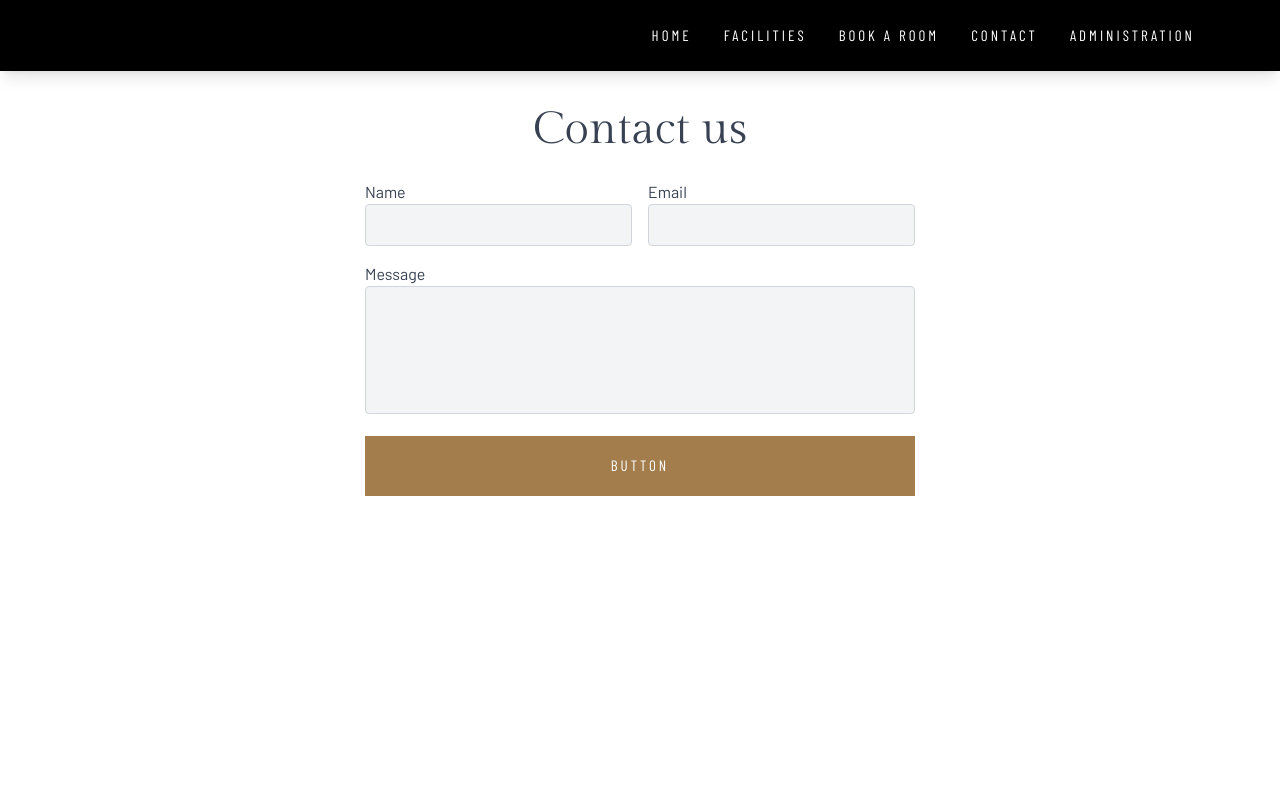
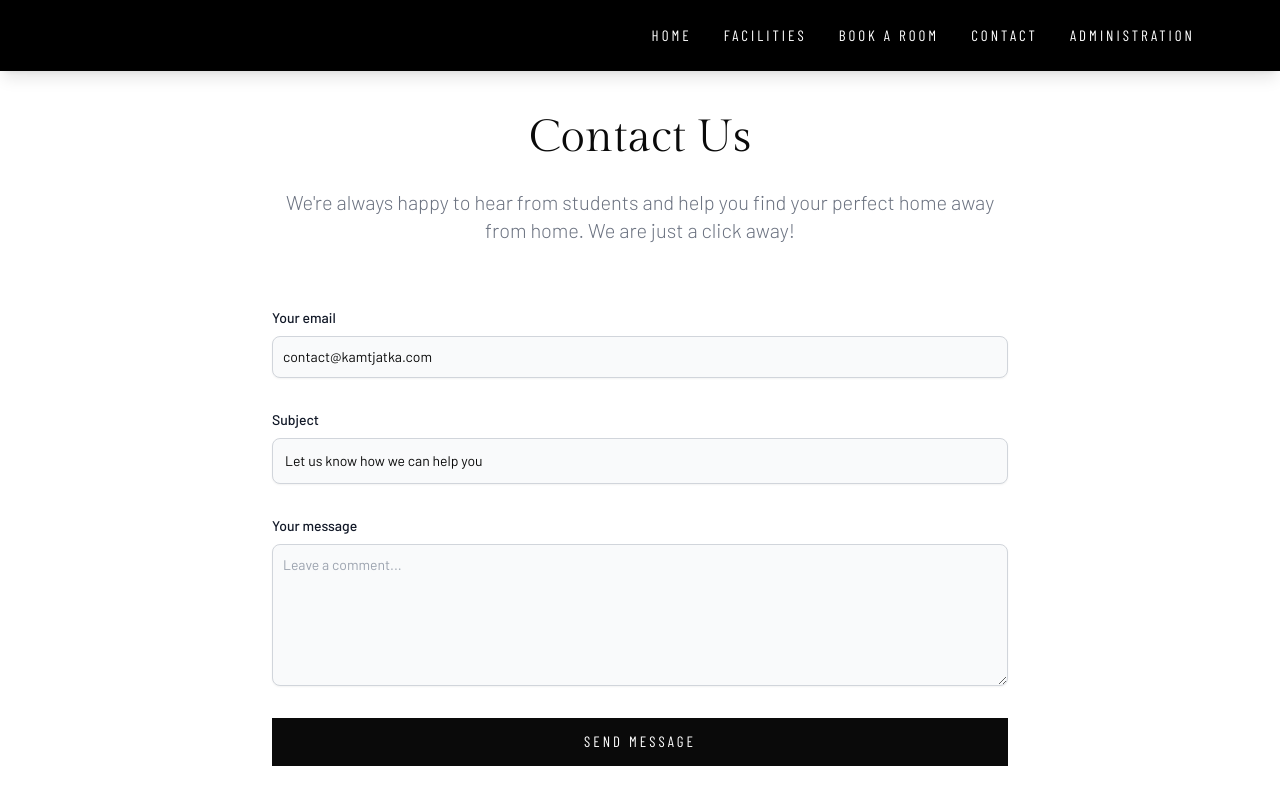
Before and after one commit to shacalul/BachelorWebApp, a React (Create React App) app: page /contact in a window 1280 px wide. Shown: the top 800 px of the page. Built offline with nearby package versions, Linux system fonts and the light colour scheme; a web font is replaced by a local one.

Commit message:
Finished Contact us page and started on the booking a room page. There is still some work needed to be done on it.

```diff
--- a/package.json
+++ b/package.json
@@ -17,6 +17,7 @@
     "react-date-picker": "^9.2.0",
     "react-dom": "^18.2.0",
     "react-scripts": "5.0.1",
+    "react-telephone": "^1.3.2",
     "web-vitals": "^2.1.4"
   },
   "scripts": {
--- a/src/App.js
+++ b/src/App.js
@@ -8,6 +8,7 @@ import BottomAppbar from "./components/Navbar/BottomAppBar";
 import Home from "./pages/Home";
 import CategoryDetails from "./pages/CategoryDetails";
 import Contact from "./pages/Contact";
+import BookRoom from "./pages/BookRoom";
 //react router
 import { createBrowserRouter, RouterProvider } from "react-router-dom";
 
@@ -24,6 +25,10 @@ const router = createBrowserRouter([
     path: "/contact",
     element: <Contact />,
   },
+  {
+    path: "bookaroom",
+    element: <BookRoom />,
+  },
 ]);
 
 const App = () => {
--- a/src/components/Navbar/TopAppbar.js
+++ b/src/components/Navbar/TopAppbar.js
@@ -15,7 +15,7 @@ const TopAppBar = ({ currentPage }) => {
   }, []);
 
   const headerBgColor = () => {
-    if (currentPage === "/contact") {
+    if (currentPage === "/contact" || "/bookaroom") {
       return "bg-black py-6 shadow-lg";
     } else {
       return "bg-transparent py-8";
@@ -42,7 +42,7 @@ const TopAppBar = ({ currentPage }) => {
           <a href="" className="hover:text-accent transition">
             Facilities
           </a>
-          <a href="" className="hover:text-accent transition">
+          <a href="bookaroom" className="hover:text-accent transition">
             Book a room
           </a>
           <a href="/contact" className="hover:text-accent transition">
--- /dev/null
+++ b/src/pages/BookRoom.js
@@ -0,0 +1,164 @@
+import React from "react";
+import { Phone } from "react-telephone";
+
+const BookRoom = () => {
+  return (
+    <div className="min-h-screen">
+      <div class="flex items-center justify-center p-12 py-24">
+        <div class="mx-auto w-full max-w-[550px]">
+          <div class="py-8 lg:py-16 px-4 mx-auto max-w-screen-md">
+            <h2 class="h2 text-center ">Room booking</h2>
+            <p class="mb-8 lg:mb-16 font-light text-center text-gray-500 dark:text-gray-400 sm:text-xl">
+              We're always happy to hear from students and help you find your
+              perfect home away from home. We are just a click away!
+            </p>
+            <div class="-mx-3 flex flex-wrap">
+              <div class="w-full sm:w-1/3 px-3 mb-5">
+                <div class="mb-5">
+                  <label
+                    for="fName"
+                    class="mb-3 block text-base font-medium text-[#07074D]"
+                  >
+                    First Name
+                  </label>
+                  <input
+                    type="text"
+                    name="fName"
+                    id="fName"
+                    placeholder="First Name"
+                    class="w-full rounded-md border border-[#e0e0e0] bg-white py-3 px-6 text-base font-medium text-[#6B7280] outline-none focus:border-[#6A64F1] focus:shadow-md"
+                  />
+                </div>
+              </div>
+              <div class="w-full px-3 sm:w-1/2">
+                <div class="mb-5">
+                  <label
+                    for="lName"
+                    class="mb-3 block text-base font-medium text-[#07074D]"
+                  >
+                    Last Name
+                  </label>
+                  <input
+                    type="text"
+                    name="lName"
+                    id="lName"
+                    placeholder="Last Name"
+                    class="w-full rounded-md border border-[#e0e0e0] bg-white py-3 px-6 text-base font-medium text-[#6B7280] outline-none focus:border-[#6A64F1] focus:shadow-md"
+                  />
+                </div>
+              </div>
+            </div>
+            {/*Phone number and country code*/}
+            <div class="-mx-3 flex flex-wrap">
+              <div class="w-full px-3 sm:w-1/2">
+                <div class="mb-5">
+                  <label
+                    for="fName"
+                    class="mb-3 block text-base font-medium text-[#07074D]"
+                  >
+                    Country
+                  </label>
+                  <Phone>
+                    <Phone.Country className="w-full rounded-md border border-[#e0e0e0] bg-white py-3 px-6 text-base font-medium text-[#6B7280] outline-none focus:border-[#6A64F1] focus:shadow-md" />
+                  </Phone>
+                </div>
+              </div>
+              <div class="w-full px-3 sm:w-1/2">
+                <div class="mb-5">
+                  <label
+                    for="lName"
+                    class="mb-3 block text-base font-medium text-[#07074D]"
+                  >
+                    Phone number
+                  </label>
+                  <Phone>
+                    <Phone.Number className="w-full rounded-md border border-[#e0e0e0] bg-white py-3 px-6 text-base font-medium text-[#6B7280] outline-none focus:border-[#6A64F1] focus:shadow-md" />
+                  </Phone>
+                </div>
+              </div>
+            </div>
+
+            <div class="-mx-3 flex flex-wrap">
+              <div class="w-full px-3 sm:w-1/2">
+                <div class="mb-5">
+                  <label
+                    for="date"
+                    class="mb-3 block text-base font-medium text-[#07074D]"
+                  >
+                    Date
+                  </label>
+                  <input
+                    type="date"
+                    name="date"
+                    id="date"
+                    class="w-full rounded-md border border-[#e0e0e0] bg-white py-3 px-6 text-base font-medium text-[#6B7280] outline-none focus:border-[#6A64F1] focus:shadow-md"
+                  />
+                </div>
+              </div>
+              <div class="w-full px-3 sm:w-1/2">
+                <div class="mb-5">
+                  <label
+                    for="time"
+                    class="mb-3 block text-base font-medium text-[#07074D]"
+                  >
+                    Time
+                  </label>
+                  <input
+                    type="time"
+                    name="time"
+                    id="time"
+                    class="w-full rounded-md border border-[#e0e0e0] bg-white py-3 px-6 text-base font-medium text-[#6B7280] outline-none focus:border-[#6A64F1] focus:shadow-md"
+                  />
+                </div>
+              </div>
+            </div>
+
+            <div class="mb-5">
+              <label class="mb-3 block text-base font-medium text-[#07074D]">
+                Are you coming to the event?
+              </label>
+              <div class="flex items-center space-x-6">
+                <div class="flex items-center">
+                  <input
+                    type="radio"
+                    name="radio1"
+                    id="radioButton1"
+                    class="h-5 w-5"
+                  />
+                  <label
+                    for="radioButton1"
+                    class="pl-3 text-base font-medium text-[#07074D]"
+                  >
+                    Yes
+                  </label>
+                </div>
+                <div class="flex items-center">
+                  <input
+                    type="radio"
+                    name="radio1"
+                    id="radioButton2"
+                    class="h-5 w-5"
+                  />
+                  <label
+                    for="radioButton2"
+                    class="pl-3 text-base font-medium text-[#07074D]"
+                  >
+                    No
+                  </label>
+                </div>
+              </div>
+            </div>
+
+            <div>
+              <button class="hover:shadow-form rounded-md bg-[#6A64F1] py-3 px-8 text-center text-base font-semibold text-white outline-none">
+                Submit
+              </button>
+            </div>
+          </div>
+        </div>
+      </div>
+    </div>
+  );
+};
+
+export default BookRoom;
--- a/src/pages/Contact.js
+++ b/src/pages/Contact.js
@@ -3,58 +3,65 @@ import React, { useState } from "react";
 const Contact = () => {
   return (
     <div className="min-h-screen">
-      <section className="text-gray-700 body-font">
-        <div className="container px-5 py-24 mx-auto">
-          <div className="w-full h-full flex justify-center items-center">
-            <h2 className="h2">Contact us</h2>
-          </div>
-          <div className="lg:w-1/2 md:w-2/3 mx-auto">
-            <div className="flex flex-wrap -m-2">
-              <div className="p-2 w-1/2">
-                <div className="relative">
-                  <label htmlFor="name" className="mb-8">
-                    Name
-                  </label>
-                  <input
-                    type="text"
-                    id="name"
-                    name="name"
-                    className="w-full bg-gray-100 rounded border border-gray-300 focus:border-indigo-500 text-base outline-none text-gray-700 py-1 px-3 leading-8 transition-colors duration-200 ease-in-out"
-                  />
-                </div>
-              </div>
-              <div className="p-2 w-1/2">
-                <div className="relative">
-                  <label htmlFor="email" className="mb-8">
-                    Email
+      <section class="bg-white dark:bg-gray-900 py-10">
+        <div class="py-8 lg:py-16 px-4 mx-auto max-w-screen-md">
+          <h2 class="h2 text-center ">Contact Us</h2>
+          <p class="mb-8 lg:mb-16 font-light text-center text-gray-500 dark:text-gray-400 sm:text-xl">
+            We're always happy to hear from students and help you find your
+            perfect home away from home. We are just a click away!
+          </p>
+          <form action="#" class="space-y-8">
+            <div>
+              <label
+                for="email"
+                class="block mb-2 text-sm font-medium text-gray-900 dark:text-gray-300"
+              >
+                Your email
               </label>
               <input
                 type="email"
                 id="email"
-                    name="email"
-                    className="w-full bg-gray-100 rounded border border-gray-300 focus:border-indigo-500 text-base outline-none text-gray-700 py-1 px-3 leading-8 transition-colors duration-200 ease-in-out"
+                class="shadow-sm bg-gray-50 border border-gray-300 text-gray-900 text-sm rounded-lg focus:ring-primary-500 focus:border-primary-500 block w-full p-2.5 dark:bg-gray-700 dark:border-gray-600 dark:placeholder-gray-400 dark:text-white dark:focus:ring-primary-500 dark:focus:border-primary-500 dark:shadow-sm-light"
+                placeholder="contact@kamtjatka.com"
+                required
               />
             </div>
+            <div>
+              <label
+                for="subject"
+                class="block mb-2 text-sm font-medium text-gray-900 dark:text-gray-300"
+              >
+                Subject
+              </label>
+              <input
+                type="text"
+                id="subject"
+                class="block p-3 w-full text-sm text-gray-900 bg-gray-50 rounded-lg border border-gray-300 shadow-sm focus:ring-primary-500 focus:border-primary-500 dark:bg-gray-700 dark:border-gray-600 dark:placeholder-gray-400 dark:text-white dark:focus:ring-primary-500 dark:focus:border-primary-500 dark:shadow-sm-light"
+                placeholder="Let us know how we can help you"
+                required
+              />
             </div>
-              <div className="p-2 w-full">
-                <div className="relative">
-                  <label htmlFor="message" className="mb-8">
-                    Message
+            <div class="sm:col-span-2">
+              <label
+                for="message"
+                class="block mb-2 text-sm font-medium text-gray-900 dark:text-gray-400"
+              >
+                Your message
               </label>
               <textarea
                 id="message"
-                    name="message"
-                    className="w-full bg-gray-100 rounded border border-gray-300 focus:border-indigo-500 h-32 text-base outline-none text-gray-700 py-1 px-3 resize-none leading-6 transition-colors duration-200 ease-in-out"
+                rows="6"
+                class="block p-2.5 w-full text-sm text-gray-900 bg-gray-50 rounded-lg shadow-sm border border-gray-300 focus:ring-primary-500 focus:border-primary-500 dark:bg-gray-700 dark:border-gray-600 dark:placeholder-gray-400 dark:text-white dark:focus:ring-primary-500 dark:focus:border-primary-500"
+                placeholder="Leave a comment..."
               ></textarea>
             </div>
-              </div>
-              <div className="p-2 w-full">
-                <button className="btn btn-large btn-primary w-full h-[60px]">
-                  Button
+            <button
+              type="submit"
+              className="btn btn-secondary btn-sm w-full mx-auto"
+            >
+              Send message
             </button>
-              </div>
-            </div>
-          </div>
+          </form>
         </div>
       </section>
     </div>
```
Also changed, not shown: 1 other file (tests, documents, lock files or other folders). Lines whose indentation alone changed are shown as unchanged.
